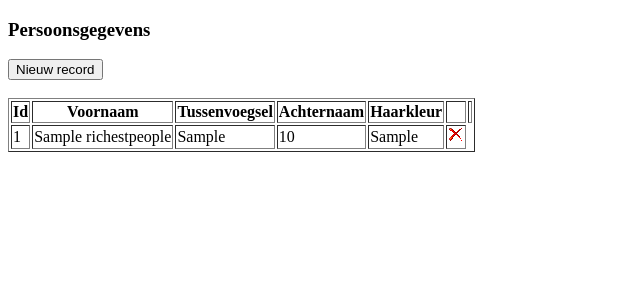
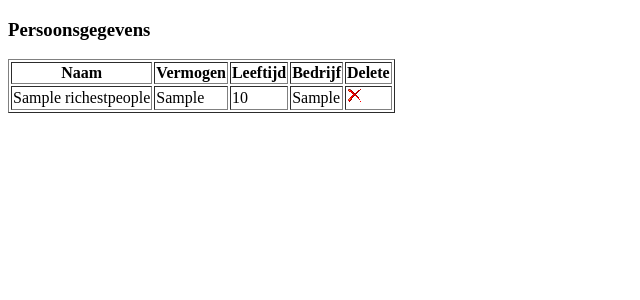
Before and after one commit to EstebanVihaio/php-pdo-crud-proeftoets, a PHP site: page /read.php in a window 1280 px wide. Shown: the top 300 px of the page, without its empty margins (0-640 px from the left). Run offline with PHP 8.4, Linux system fonts and the light colour scheme; tables that the repository leaves empty or names only in its code hold one stand-in row (values such as "Sample post").

Commit message:
Toets is gerealiseerd

```diff
--- a/delete.php
+++ b/delete.php
@@ -17,7 +17,7 @@ try {
 }
 
 // Maak een delete query voor het verwijderen van een record
-$sql = "DELETE FROM Persoon
+$sql = "DELETE FROM RichestPeople
         WHERE Id = :Id";
 
 // Bereid de query voor om de placeholder te vervangen voor een id-waarde
@@ -30,7 +30,7 @@ $statement->bindValue(':Id', $_GET['Id'], PDO::PARAM_INT);
 $result = $statement->execute();
 
 if ($result) {
-    echo "Het record is verwijderd";
+    echo "Het record is succesvol verwijderd";
     header('Refresh:3; url=read.php');
 } else {
     echo "Het record is niet verwijderd";
--- a/read.php
+++ b/read.php
@@ -44,7 +44,6 @@
   $rows = "";
   foreach ($result as $info) {
     $rows .= "<tr>
-                <td>$info->Id</td>
                 <td>$info->Name</td>
                 <td>$info->Networth</td>
                 <td>$info->Age</td>
@@ -68,25 +67,17 @@
     <meta charset="UTF-8">
     <meta http-equiv="X-UA-Compatible" content="IE=edge">
     <meta name="viewport" content="width=device-width, initial-scale=1.0">
-    <title>Document</title>
+    <title>RichestPeople</title>
 </head>
 <body>
     <h3>Persoonsgegevens</h3>
-
-    <a href="index.php">
-        <input type="button" value="Nieuw record">
-    </a>
-    <br>
-    <br>
     <table border='1'>
         <thead>
-            <th>Id</th>
-            <th>Voornaam</th>
-            <th>Tussenvoegsel</th>
-            <th>Achternaam</th>
-            <th>Haarkleur</th>
-            <th></th>
-            <th></th>
+            <th>Naam</th>
+            <th>Vermogen</th>
+            <th>Leeftijd</th>
+            <th>Bedrijf</th>
+            <th>Delete</th>
         </thead>
         <tbody>
             <?= $rows; ?>
```
